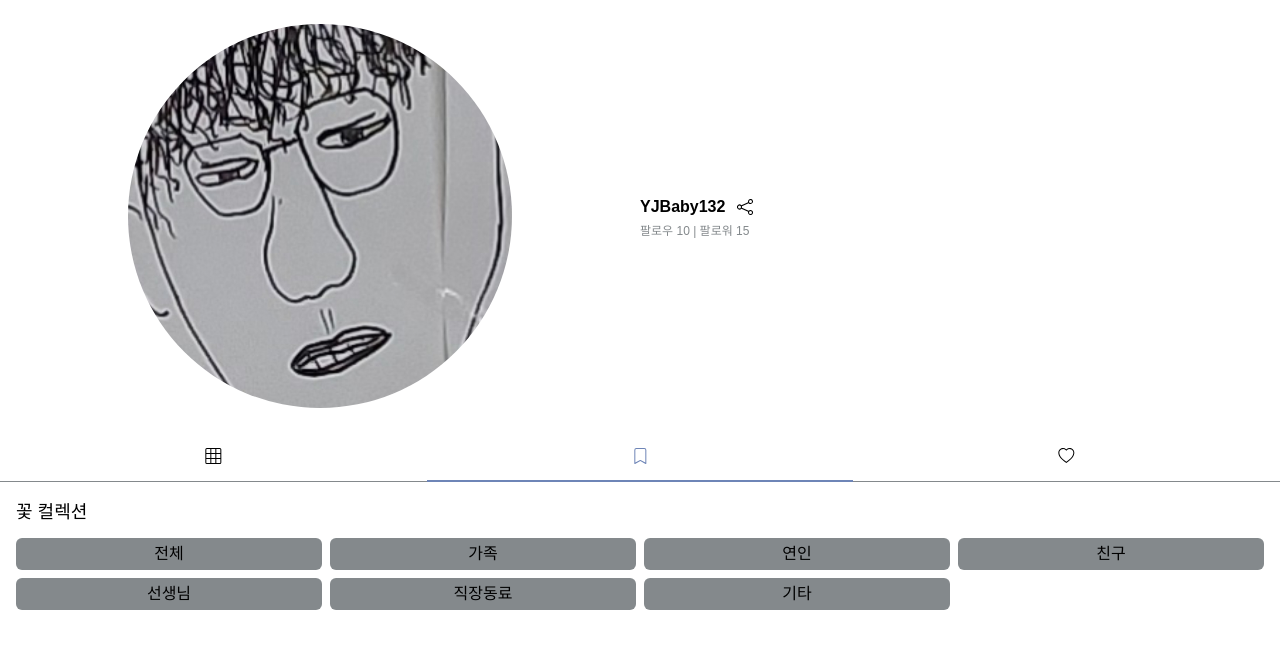
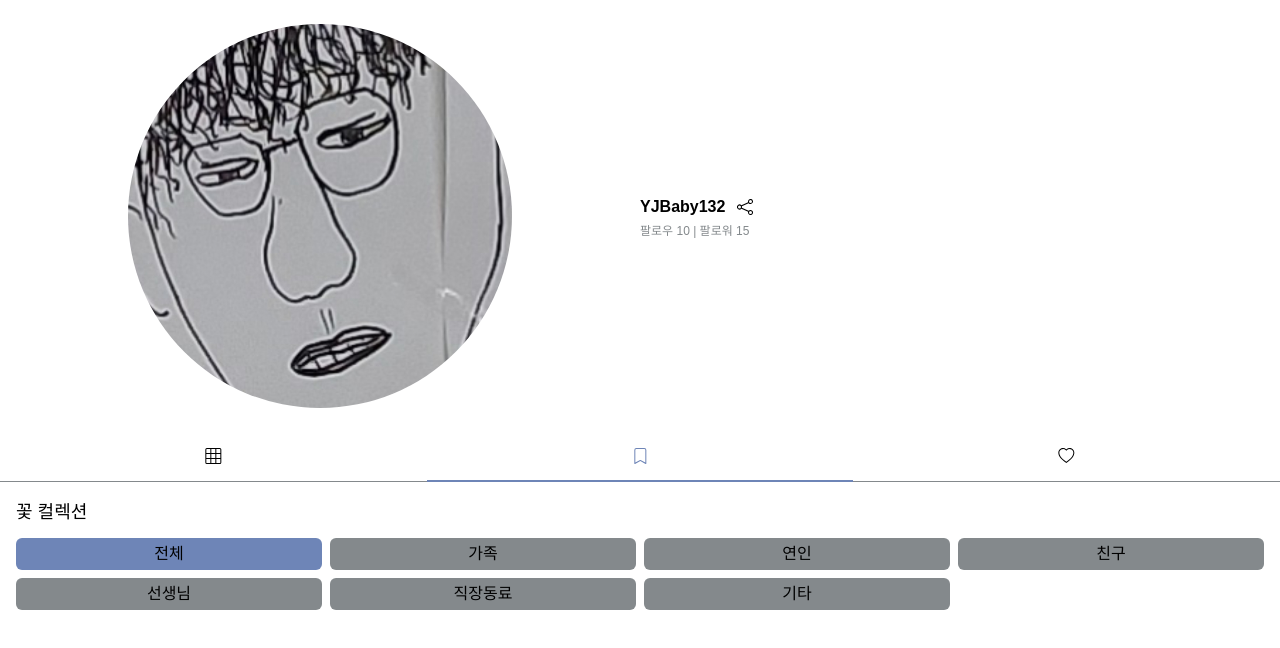
Before and after one commit to yoonsunny17/ggotmari, a Next.js app in the folder frontend/ggotmari/: page /profile/collection/1 in a window 1280 px wide. Shown: the top 648 px of the page. Built offline with nearby package versions, Linux system fonts and the light colour scheme; a web font is replaced by a local one.

Commit message:
[FE] feat : Add profile collection categories

```diff
--- a/frontend/ggotmari/components/atoms/profile/CollectionBtn.jsx
+++ b/frontend/ggotmari/components/atoms/profile/CollectionBtn.jsx
@@ -1,9 +1,10 @@
-function CollectionBtn({ category, isActive }) {
+function CollectionBtn({ category, isActive, onClick }) {
   return (
     <button
       className={`${
         isActive ? "bg-main" : "bg-font2 hover:cursor-pointer hover:bg-sub1"
       } w-full rounded-md h-full py-1 font-sans`}
+      onClick={onClick}
     >
       {category}
     </button>
--- a/frontend/ggotmari/components/organics/profile/ProfileCollection.jsx
+++ b/frontend/ggotmari/components/organics/profile/ProfileCollection.jsx
@@ -3,7 +3,7 @@ import CollectionBtn from "../../atoms/profile/CollectionBtn";
 
 function ProfileCollection() {
   const [tabs, setTabs] = useState([
-    { category: "전체", isActive: false },
+    { category: "전체", isActive: true },
     { category: "가족", isActive: false },
     { category: "연인", isActive: false },
     { category: "친구", isActive: false },
@@ -11,15 +11,26 @@ function ProfileCollection() {
     { category: "직장동료", isActive: false },
     { category: "기타", isActive: false },
   ]);
-  console.log(tabs);
+  // console.log(tabs);
   const btnClick = (category) => {
-    for (const tab of tabs) {
-      if (tab.category === category && tab.category === true) {
+    // console.log("clicked", tabs);
+    for (let i = 0; i < tabs.length; i++) {
+      // console.log(tabs[i]);
+      if (tabs[i].category === category && tabs[i].isActive === true) {
         return;
-      } else if (tab.category === category && tab.category === false) {
-        let tmp = tabs;
-
-        setTabs();
+      } else if (tabs[i].category === category && tabs[i].isActive === false) {
+        const tmp = [
+          { category: "전체", isActive: false },
+          { category: "가족", isActive: false },
+          { category: "연인", isActive: false },
+          { category: "친구", isActive: false },
+          { category: "선생님", isActive: false },
+          { category: "직장동료", isActive: false },
+          { category: "기타", isActive: false },
+        ];
+        tmp[i].isActive = true;
+        // console.log(tmp);
+        setTabs(tmp);
       }
     }
   };
@@ -34,7 +45,10 @@ function ProfileCollection() {
               <CollectionBtn
                 category={tab.category}
                 isActive={tab.isActive}
-                onClick={btnClick(tab.category)}
+                onClick={() => {
+                  // console.log("clicked");
+                  btnClick(tab.category);
+                }}
               />
             </div>
           );
```
